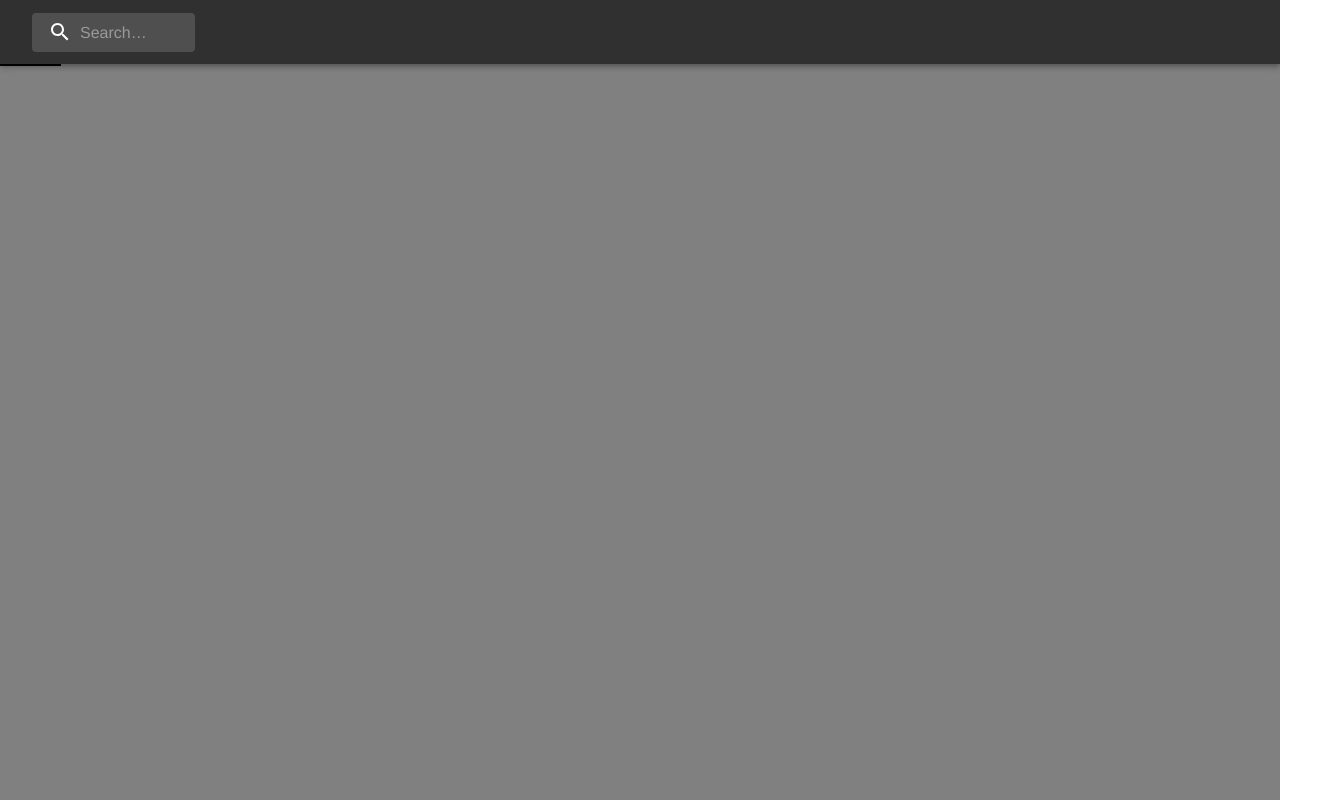
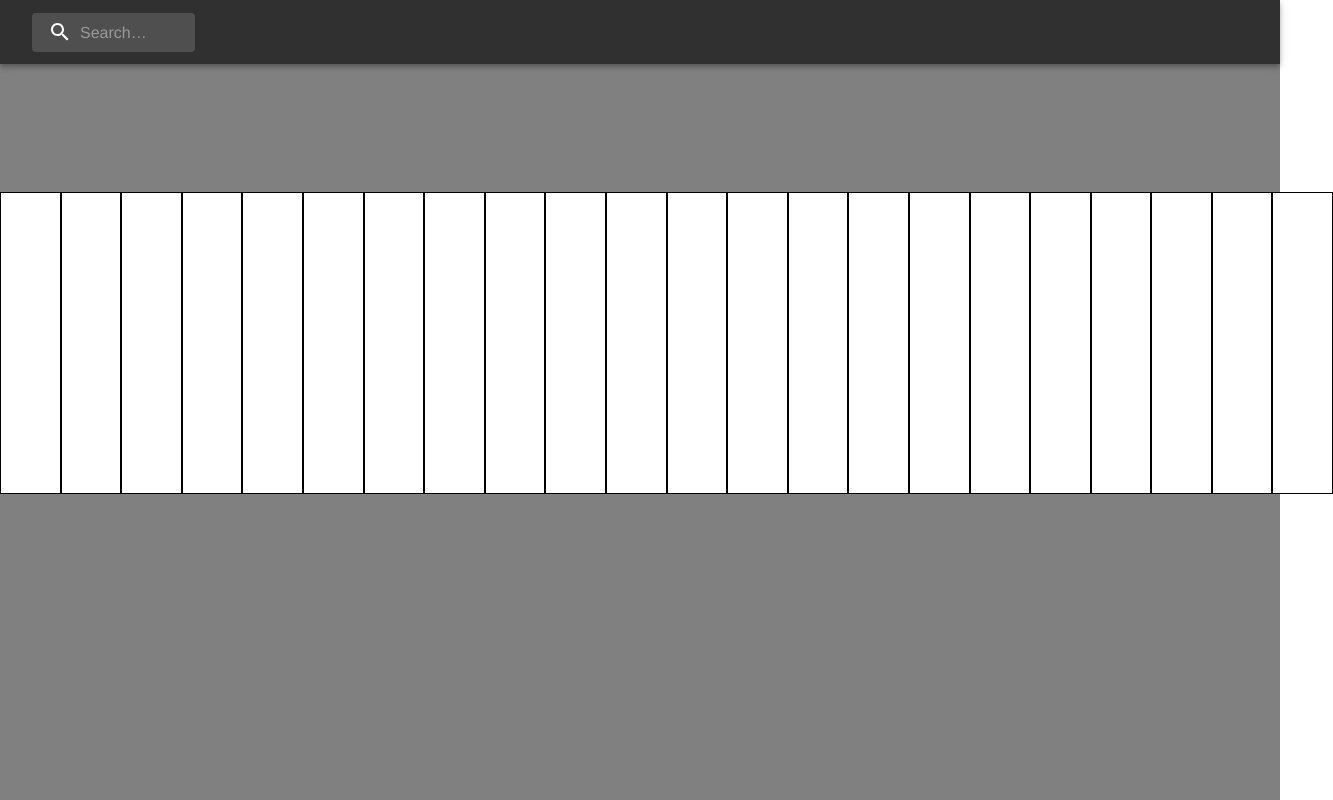
Before and after one commit to yamajunn/app-work, a React (Create React App) app: page /piano in a window 1280 px wide. Shown: the whole page, 1333 px wide, since content can reach past the window. Built offline with nearby package versions, Linux system fonts and the light colour scheme.

Commit message:
add piano

```diff
--- a/src/modules/piano/Main.tsx
+++ b/src/modules/piano/Main.tsx
@@ -40,13 +40,13 @@ import Bb3 from "../../resources/piano/Bb3.mp3";
 import B3 from "../../resources/piano/B3.mp3";
 import C4 from "../../resources/piano/C4.mp3";
 
-export const Main = () => {
-    const [C1_, C1__] = useState("black");
+const Sample = () => {
+    const [C1_, C1__] = useState("#FFF");
     const handleKeyDown = (event: React.KeyboardEvent<HTMLDivElement>) => {
         if (event.key === "q") {
             var sound = new Audio(C1);
             sound.play();
-            C1__("#FFF");
+            C1__("#990000");
             resetColor();
         }
         if (event.key === "2") {
@@ -204,6 +204,15 @@ export const Main = () => {
     return <Box className="Piano-white"><Box className="C1" onKeyDown={(e) => handleKeyDown(e)} tabIndex={0} sx={{ backgroundColor: C1_, width: "59px", height: "100%", border: "1px solid #000" }}></Box><Box className="D1"></Box><Box className="E1"></Box><Box className="F1"></Box><Box className="G1"></Box><Box className="A1"></Box><Box className="B1"></Box><Box className="C2"></Box><Box className="D2"></Box><Box className="E2"></Box><Box className="F2"></Box><Box className="G2"></Box><Box className="A2"></Box><Box className="B2"></Box><Box className="C3"></Box><Box className="D3"></Box><Box className="E3"></Box><Box className="F3"></Box><Box className="G3"></Box><Box className="A3"></Box><Box className="B3"></Box><Box className="C4"></Box></Box>
 }
 
+export const Main = () => {
+    return (
+        <Box className="Main" sx={sx}>
+            <Box className="Piano">
+                <Sample></Sample>
+            </Box>
+        </Box>
+    );
+};
 
 const sx: SxProps<Theme> = {
     "&.Main": {
```
